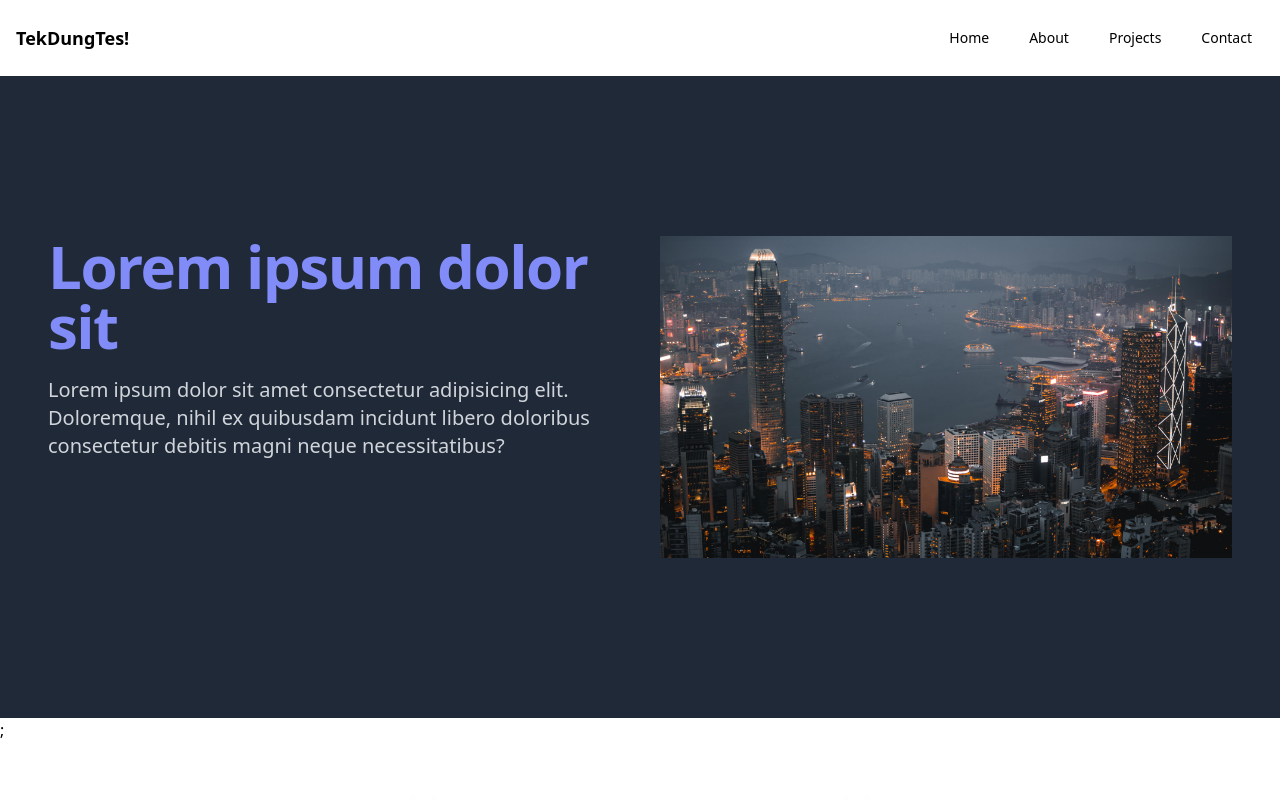
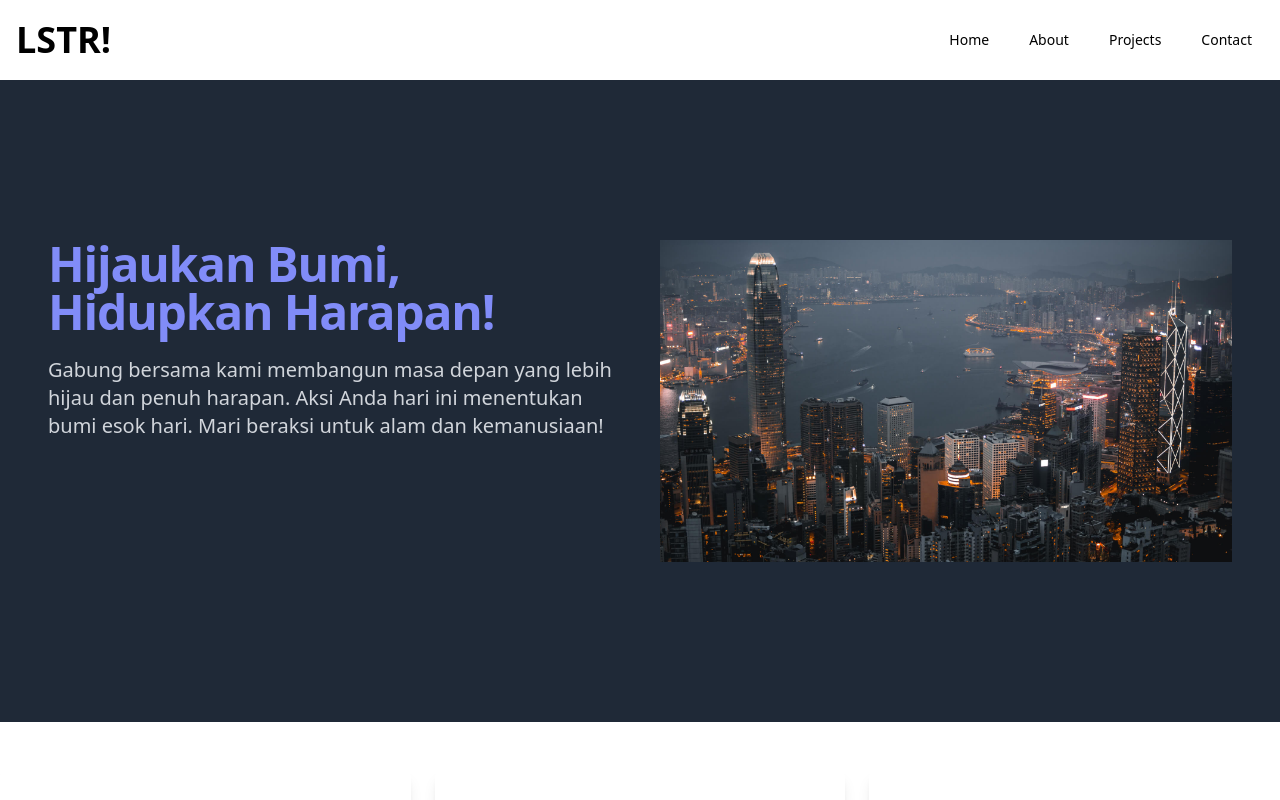
Before and after one commit to desyasarbini/Group_B_Project_FE, a Next.js app: page / in a window 1280 px wide. Shown: the top 800 px of the page. Built offline with nearby package versions, Linux system fonts and the light colour scheme.

Commit message:
Add new Nav component

```diff
--- a/src/components/Footer/index.tsx
+++ b/src/components/Footer/index.tsx
@@ -5,7 +5,7 @@ const Footer = () => {
         <div className="text-center">
           &copy; Copyright{" "}
           <strong>
-            <span className="text-green-500">TekDungTes!</span>
+            <span className="text-indigo-500">LSTR!</span>
           </strong>
           . All Rights Reserved
         </div>
--- a/src/components/Hero/index.tsx
+++ b/src/components/Hero/index.tsx
@@ -1,32 +1,29 @@
 import React from "react";
-import Image from "next/image";
-import homeImg from "/public/slide-1.jpg";
+import Image, { StaticImageData } from "next/image";
+
 import { Card } from "@/components";
 
 interface Props {
-  page: string;
-  image: string;
+  image: StaticImageData;
+  title: string;
+  description: string;
 }
 
-const Hero = () => {
+const Hero = ({ image, title, description }: Props) => {
   return (
-    <Card className="container relative mx-auto bg-gray-800 overflow-hidden w-full ">
-      <Card className=" relative h-80vh ">
-        <Card className="relative flex flex-auto justify-between gap-10 mx-12 my-40 h-80vh md:flex-row">
-          <Card className="w-1/2">
-            <h2 className="text-4xl tracking-tight font-extrabold text-white sm:text-5xl md:text-6xl">
-              <span className="block text-indigo-400">
-                Lorem ipsum dolor sit
-              </span>
+    <Card className="relative mx-auto bg-gray-800 overflow-hidden w-full">
+      <Card className="relative h-80vh ">
+        <Card className="relative flex flex-col-reverse justify-between gap-10 mx-12 my-20 md:my-40 h-80vh md:flex-row">
+          <Card className="flex-row t w-full md:w-1/2">
+            <h2 className="text-4xl tracking-tight font-extrabold text-white text-5xl md:text-5xl">
+              <span className="block text-indigo-400">{title}</span>
             </h2>
-            <p className="mt-3 max-w-md mx-auto text-base text-gray-300 sm:text-lg md:mt-5 md:text-xl md:max-w-3xl">
-              Lorem ipsum dolor sit amet consectetur adipisicing elit.
-              Doloremque, nihil ex quibusdam incidunt libero doloribus
-              consectetur debitis magni neque necessitatibus?
+            <p className="mt-3 max-w-md  text-base text-gray-300 text-lg md:mt-5 md:text-xl md:max-w-3xl">
+              {description}
             </p>
           </Card>
-          <Card className="align-center flex justify-center w-1/2 h-full">
-            <Image src={homeImg} alt="city" />
+          <Card className="align-center flex justify-center h-full w-full md:w-1/2">
+            <Image src={image} alt="city" />
           </Card>
         </Card>
       </Card>
--- a/src/components/Navigation/index.tsx
+++ b/src/components/Navigation/index.tsx
@@ -7,9 +7,9 @@ const Header: React.FC = () => {
       <Card className="container flex items-center justify-between w-full px-4 mx-auto">
         <TextTag
           type="h1"
-          className="flex-auto text-lg font-semibold text-black no-underline hover:text-gray-700"
+          className="flex-auto text-4xl font-bold text-black no-underline hover:text-gray-700"
         >
-          <Link href="/">TekDungTes!</Link>
+          <Link href="/">LSTR!</Link>
         </TextTag>
 
         <Card id="navbar" className="hidden md:block">
--- a/src/pages/about/index.tsx
+++ b/src/pages/about/index.tsx
@@ -1,5 +1,10 @@
+import React from "react";
+import Image from "next/image";
+import homeImg from "/public/slide-1.jpg";
+import { Card, Hero } from "@/components";
+
 const AboutPage = () => {
-  return <div>Ini halaman About</div>;
+  return <Hero />;
 };
 
 export default AboutPage;
--- a/src/pages/index.tsx
+++ b/src/pages/index.tsx
@@ -1,10 +1,15 @@
 import React from "react";
 import { Card, Hero } from "@/components";
+import homeImg from "/public/slide-1.jpg";
 
 const Home = () => {
   return (
     <>
-      <Hero />;
+      <Hero
+        title="Hijaukan Bumi, Hidupkan Harapan!"
+        image={homeImg}
+        description="Gabung bersama kami membangun masa depan yang lebih hijau dan penuh harapan. Aksi Anda hari ini menentukan bumi esok hari. Mari beraksi untuk alam dan kemanusiaan!"
+      />
       <Card className="my-12">
         <div className="container mx-auto">
           <div className="grid grid-cols-1 md:grid-cols-3 gap-6">
--- a/src/pages/projects/index.tsx
+++ b/src/pages/projects/index.tsx
@@ -1,5 +1,30 @@
+import { Card } from "@/components";
+import { Button } from "@mui/material";
+
 const Projects = () => {
-  return <div>Ini halaman projects</div>;
+  return (
+    <Card className="">
+      <Card className="container mx-auto w-full">
+        {/* ini adalah container untuk project header page */}
+        <Card className="flex justify-between container md:j">
+          <Card className="container">
+            <h2>List of Project</h2>
+          </Card>
+          <Card className="container">
+            <input className="" placeholder="Search" />
+            <Button variant="contained" size="small">
+              Small
+            </Button>
+          </Card>
+        </Card>
+      </Card>
+      {/* ini adalah container untuk lsit of project Card */}
+      <Card className="container grid-3 bg-green-800">
+        {/* ini adalah container untuk project card */}
+        <div className="flex"></div>
+      </Card>
+    </Card>
+  );
 };
 
 export default Projects;
```
Also changed, not shown: package.json (+10 -4 lines), 1 other file (tests, documents, lock files or other folders).
